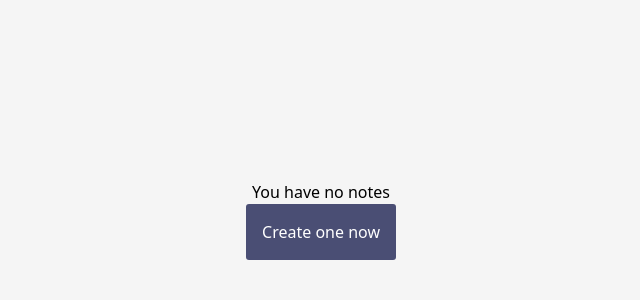
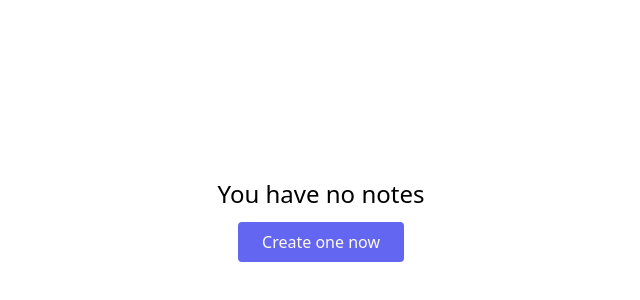
Before and after one commit to hassamulhaq/react-notes-app, a React (Vite) app: page / in a window 1280 px wide. Shown: the part 180-480 px from the top of the page, without its empty margins (319-959 px from the left). Built offline with nearby package versions, Linux system fonts and the light colour scheme; what showdown would draw is missing.

Commit message:
Bug fixing

```diff
--- a/src/App.css
+++ b/src/App.css
@@ -18,16 +18,6 @@
 
 .sidebar--note {
     /* display: flex; */
-}
-
-.new-note {
-    cursor: pointer;
-    background-color: #4A4E74;
-    border: none;
-    color: white;
-    border-radius: 3px;
-    height: 30px;
-    width: 30px;
 }
 
 .first-note {
@@ -107,13 +97,3 @@
     display: flex;
     height: inherit;
 }
-
-.no-notes {
-    width: 100%;
-    height: 100vh;
-    display: flex;
-    flex-direction: column;
-    justify-content: center;
-    align-items: center;
-    background-color: whitesmoke;
-}
--- a/src/components/Main.jsx
+++ b/src/components/Main.jsx
@@ -6,7 +6,6 @@ import Sidebar from "./Sidebar";
 import Editor from "./Editor.jsx";
 import {data} from "../../datajson.js";
 import {nanoid} from "nanoid";
-import {createLogger} from "vite";
 
 function Homepage() {
 
@@ -80,10 +79,10 @@ function Homepage() {
                         </main>
                     </div>
                     :
-                    <div className="no-notes">
-                        <h1>You have no notes</h1>
+                    <div className="flex flex-col justify-center items-center h-screen overflow-scroll">
+                        <h1 className="text-2xl mb-3">You have no notes</h1>
                         <button
-                            className="first-note"
+                            className="bg-indigo-500 rounded text-amber-50 hover:bg-indigo-700 px-6 py-2 cursor-pointer"
                             onClick={createNewNote}
                         >
                             Create one now
```
